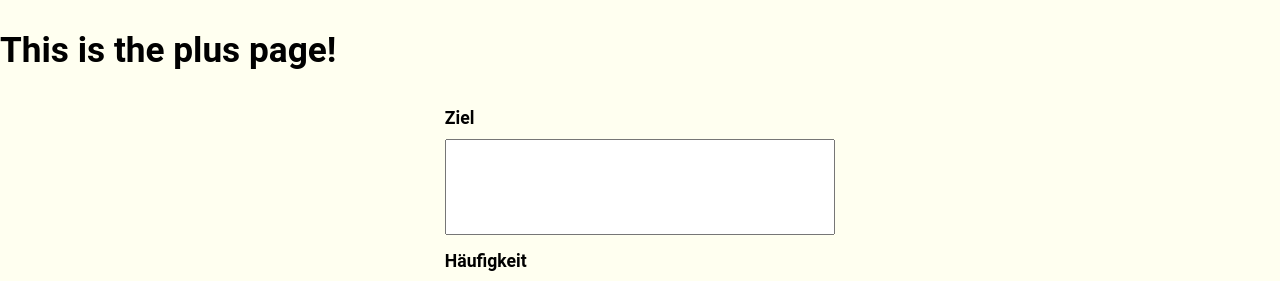
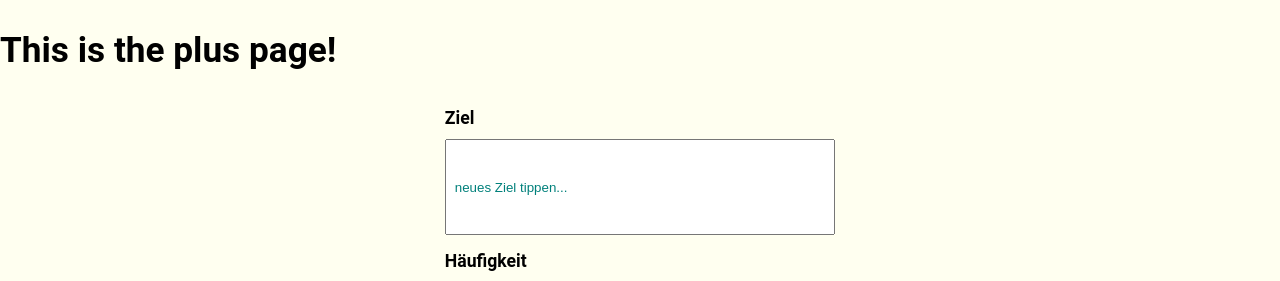
Before and after one commit to farahccino/capstone-project-cherish, a React (Create React App) app: page /add-goal in a window 1280 px wide. Shown: the top 281 px of the page. Built offline with nearby package versions, Linux system fonts and the light colour scheme.

Commit message:
added placeholder

```diff
--- a/src/components/HabitForm.js
+++ b/src/components/HabitForm.js
@@ -28,6 +28,9 @@ const [fieldValue, setFieldValue] = useState('');
 const [frequency, setFrequency] = useState('');
 const [frequencyName, setFrequencyName] = useState('');
 
+const placeholderText = `neues Ziel tippen...
+`
+
 function updateField(event) {
     setFieldName(event.target.name);
     setFieldValue(event.target.value);
@@ -54,8 +57,8 @@ function handleFormSubmit(event) {
         name="ziel"
         onChange={updateField}
         value={fieldValue}
+        placeholder={placeholderText}
       />
-
      <label htmlFor="häufigkeit">Häufigkeit</label>
       <select name="häufigkeit" id="häufigkeit" onChange={updateFrequency} value={frequency}>
         <option value=""> wähle die Häufigkeit </option>
@@ -119,6 +122,12 @@ const Form = styled.form`
   padding: 0.3rem;
 `;
 
+
+
 const Ziel = styled.input`
-height: 6rem;
+    height: 6rem;
+
+    ::placeholder{
+        color: var(--secondary-dark);
+}
 `
```
